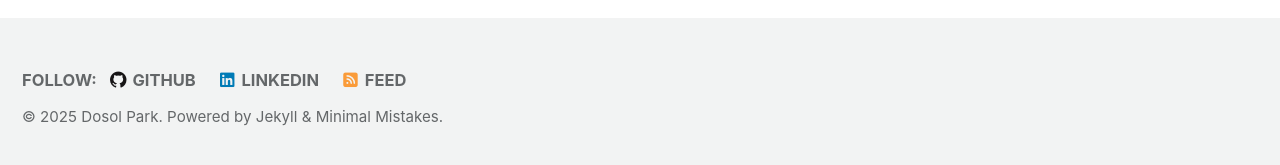
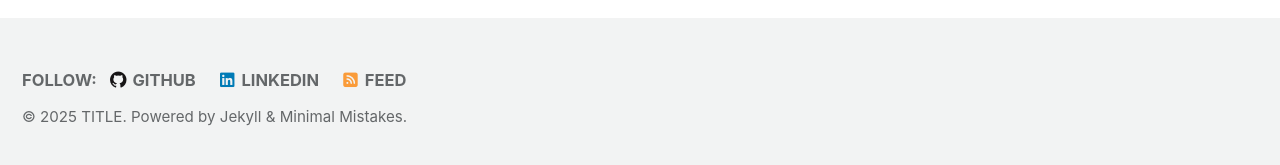
Before and after one commit to parkdosol/parkdosol.github.io, a Jekyll site: the page built from index.html, in a window 1280 px wide and 934 px high. Shown: the part 761-926 px from the top of the window. Built offline with Jekyll 4.4.1, drawn with Linux system fonts in a browser that asks for light colours; cached includes are drawn as plain includes; the list of posts is cut into pages by our own code.

Commit message:
타이틀 명 수정

```diff
--- a/_config.yml
+++ b/_config.yml
@@ -17,7 +17,7 @@ minimal_mistakes_skin    : "default" # "air", "aqua", "contrast", "dark", "dirt"
 # Site Settings
 locale                   : "en-US"
 rtl                      : # true, false (default) # turns direction of the page into right to left for RTL languages
-title                    : "Dosol Park"
+title                    : "TITLE"
 title_separator          : "-"
 subtitle                 : # site tagline that appears below site title in masthead
 name                     : "Dosol Park"
```
